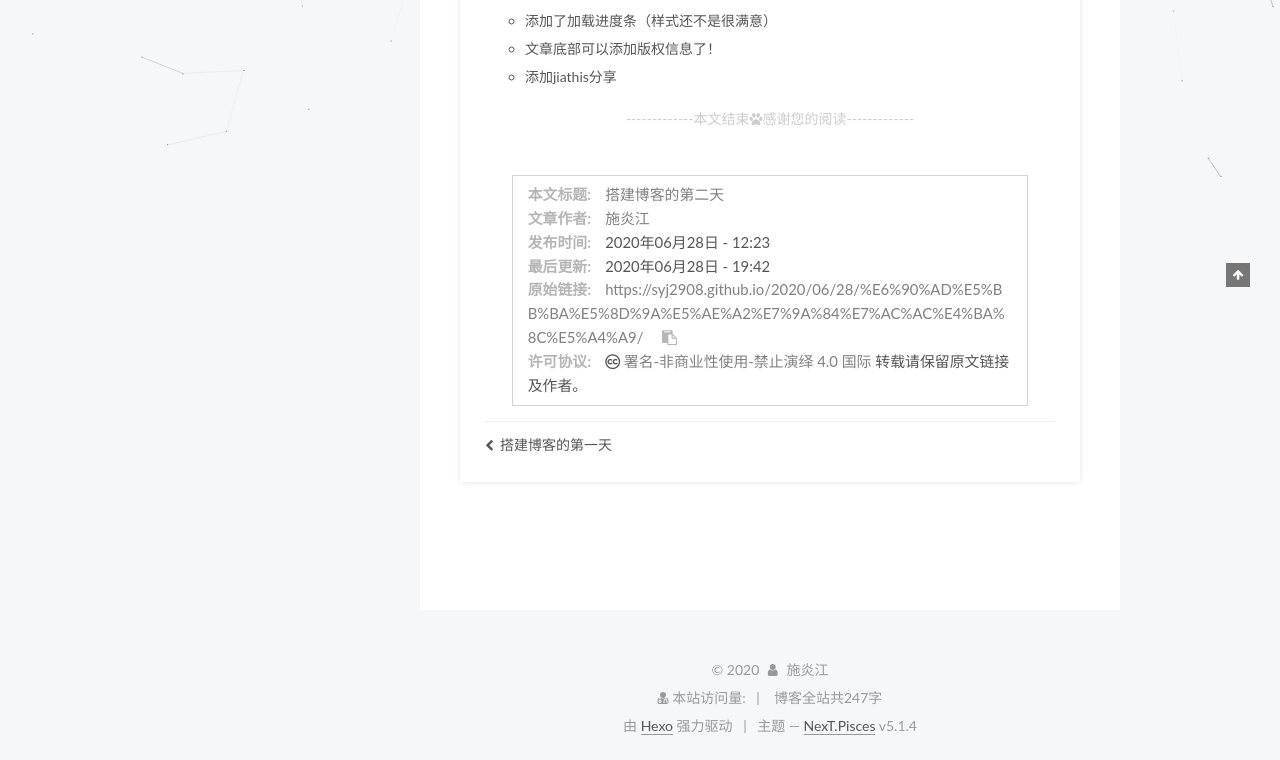
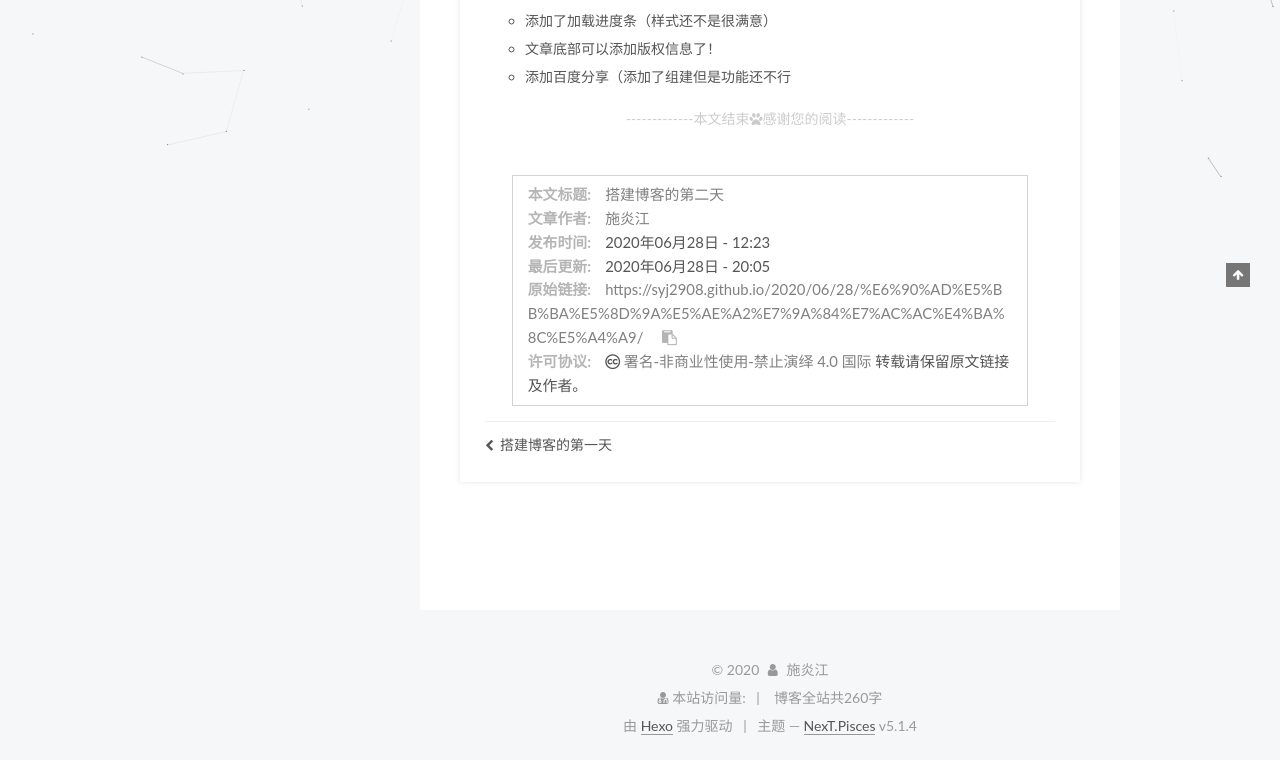
Before and after one commit to syj2908/syj2908.github.io, a plain HTML site: page 2020/06/28/搭建博客的第二天/index.html in a window 1280 px wide. Shown: the part 613-1373 px from the top of the page. Drawn offline with nearby package versions, Linux system fonts and the light colour scheme; some packages are replaced by stand-ins of ours; a script that the page names is missing.

Commit message:
Site updated: 2020-06-28 20:05:41

```diff
--- a/2020/06/28/搭建博客的第二天/index.html
+++ b/2020/06/28/搭建博客的第二天/index.html
@@ -93,7 +93,7 @@
 <meta property="og:site_name" content="MyBlog">
 <meta property="og:description" content="更换主题——Next 修改博主头像 修改博主名称 右上角实现了fork me on Github 加入了动态背景 在每篇文章末尾加入了分割线 主页文章添加了阴影效果 在网站底部添加了访问量统计、网站字数统计 添加了文章热度（但是还无法显示） 设置了网站的favicon（是一只奶黄色的咖啡杯） 每篇文章添加了字数统计和预计阅读时间 添加了加载进度条（样式还不是很满意） 文章底部可以添加版权信息了！">
 <meta property="article:published_time" content="2020-06-28T04:23:52.000Z">
-<meta property="article:modified_time" content="2020-06-28T11:42:48.436Z">
+<meta property="article:modified_time" content="2020-06-28T12:05:03.069Z">
 <meta property="article:author" content="施炎江">
 <meta name="twitter:card" content="summary">
 
@@ -331,7 +331,7 @@
                   <span class="post-meta-item-text">字数统计&#58;</span>
 
                 <span title="字数统计">
-                  160
+                  173
                 </span>
 
 
@@ -382,7 +382,7 @@
 <li>每篇文章添加了字数统计和预计阅读时间</li>
 <li>添加了加载进度条（样式还不是很满意）</li>
 <li>文章底部可以添加版权信息了！</li>
-<li>添加jiathis分享</li>
+<li>添加百度分享（添加了组建但是功能还不行</li>
 </ul>
 
 
@@ -409,7 +409,7 @@
   <p><span>本文标题:</span><a href="/2020/06/28/%E6%90%AD%E5%BB%BA%E5%8D%9A%E5%AE%A2%E7%9A%84%E7%AC%AC%E4%BA%8C%E5%A4%A9/">搭建博客的第二天</a></p>
   <p><span>文章作者:</span><a href="/" title="访问 施炎江 的个人博客">施炎江</a></p>
   <p><span>发布时间:</span>2020年06月28日 - 12:23</p>
-  <p><span>最后更新:</span>2020年06月28日 - 19:42</p>
+  <p><span>最后更新:</span>2020年06月28日 - 20:05</p>
   <p><span>原始链接:</span><a href="/2020/06/28/%E6%90%AD%E5%BB%BA%E5%8D%9A%E5%AE%A2%E7%9A%84%E7%AC%AC%E4%BA%8C%E5%A4%A9/" title="搭建博客的第二天">https://syj2908.github.io/2020/06/28/%E6%90%AD%E5%BB%BA%E5%8D%9A%E5%AE%A2%E7%9A%84%E7%AC%AC%E4%BA%8C%E5%A4%A9/</a>
     <span class="copy-path"  title="点击复制文章链接"><i class="fa fa-clipboard" data-clipboard-text="https://syj2908.github.io/2020/06/28/%E6%90%AD%E5%BB%BA%E5%8D%9A%E5%AE%A2%E7%9A%84%E7%AC%AC%E4%BA%8C%E5%A4%A9/"  aria-label="复制成功！"></i></span>
   </p>
@@ -629,7 +629,7 @@
 
 <div class="theme-info">
   <div class="powered-by"></div>
-  <span class="post-count">博客全站共247字</span>
+  <span class="post-count">博客全站共260字</span>
 </div>
 
 <br>
--- a/css/main.css
+++ b/css/main.css
@@ -1874,7 +1874,7 @@ pre .javascript .function {
   width: 4px;
   height: 4px;
   border-radius: 50%;
-  background: #54911c;
+  background: #14e300;
 }
 .links-of-blogroll {
   font-size: 13px;
```
Also changed, not shown: 2020/06/27/hello-world/index.html (+1 -1 lines), 2020/06/27/搭建博客的第一天/index.html (+1 -1 lines), archives/2020/06/index.html (+1 -1 lines), archives/2020/index.html (+1 -1 lines), archives/index.html (+1 -1 lines), index.html (+3 -3 lines).
